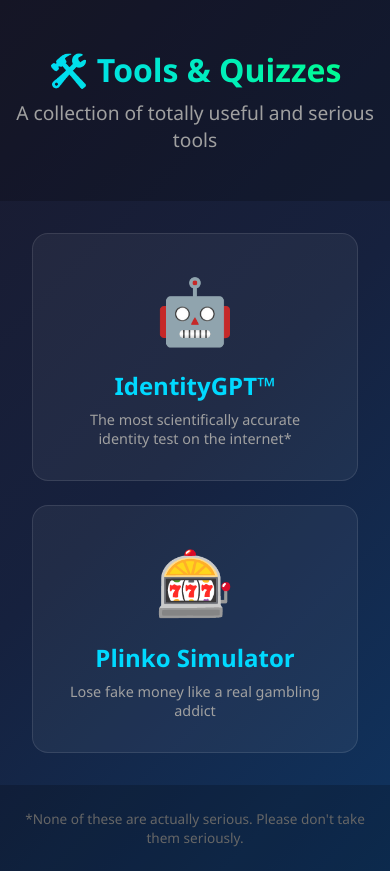
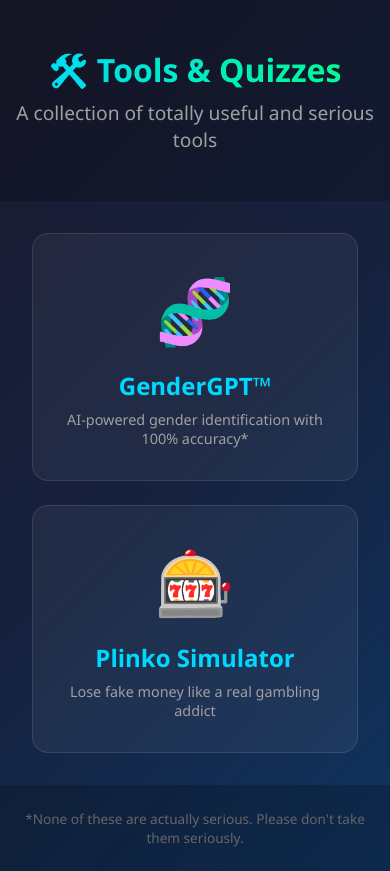
Before and after one commit to TheCoderVanix/TheCoderVanix.github.io, a React (Vite) app: page / in a window 390 px wide. Built offline with nearby package versions, Linux system fonts and the light colour scheme.

Commit message:
UI Fixes for Mobile

```diff
--- a/src/pages/GenderQuiz.tsx
+++ b/src/pages/GenderQuiz.tsx
@@ -10,8 +10,8 @@ const GenderQuiz: React.FC = () => {
                 <Link to="/" className="back-link">Back to Home</Link>
             </nav>
             <header className="app-header">
-                <h1 className="app-title">🤖 IdentityGPT™</h1>
-                <p className="app-subtitle">The most scientifically accurate gender test on the internet*</p>
+                <h1 className="app-title">� GenderGPT™</h1>
+                <p className="app-subtitle">Advanced AI gender classification system*</p>
             </header>
             <main className="app-main">
                 <Questionnaire />
--- a/src/pages/Home.tsx
+++ b/src/pages/Home.tsx
@@ -4,10 +4,10 @@ import './Home.css';
 
 const tools = [
     {
-        name: 'IdentityGPT™',
-        description: 'The most scientifically accurate identity test on the internet*',
+        name: 'GenderGPT™',
+        description: 'AI-powered gender identification with 100% accuracy*',
         path: '/IdentityGPT',
-        emoji: '🤖'
+        emoji: '🧬'
     },
     {
         name: 'Plinko Simulator',
--- a/src/pages/Plinko.css
+++ b/src/pages/Plinko.css
@@ -360,8 +360,8 @@
 /* Mobile Responsive - Stack vertically */
 @media (max-width: 768px) {
     .plinko-page {
-        padding: 2px;
-        padding-top: 0;
+        padding: 3px;
+        padding-top: 3px;
         overflow-x: hidden;
     }
 
@@ -410,14 +410,16 @@
         padding: 0;
         margin: 0;
         min-height: 10vh;
-        max-height: 50vh;
-        align-items: flex-start !important;
+        max-height: 45vh;
+        height: auto;
+        display: flex;
+        align-items: flex !important;
         justify-content: center;
     }
 
     .canvas-wrapper {
-        margin-top: 0;
-        padding-top: 0;
+        margin: 0;
+        padding: 0;
     }
 
     .plinko-canvas {
--- a/src/pages/Plinko.tsx
+++ b/src/pages/Plinko.tsx
@@ -1,4 +1,5 @@
 import { useState, useEffect, useRef, useCallback } from 'react';
+import { Link } from 'react-router-dom';
 import './Plinko.css';
 
 type Risk = 'low' | 'medium' | 'high';
@@ -777,6 +778,9 @@ export default function Plinko() {
 
     return (
         <div className="plinko-page">
+            <nav className="plinko-nav">
+                <Link to="/" className="back-link">Back to Home</Link>
+            </nav>
             <div className="plinko-layout">
                 <div className="plinko-controls">
                     <h1 className="plinko-title">🎰 Plinko</h1>
```
